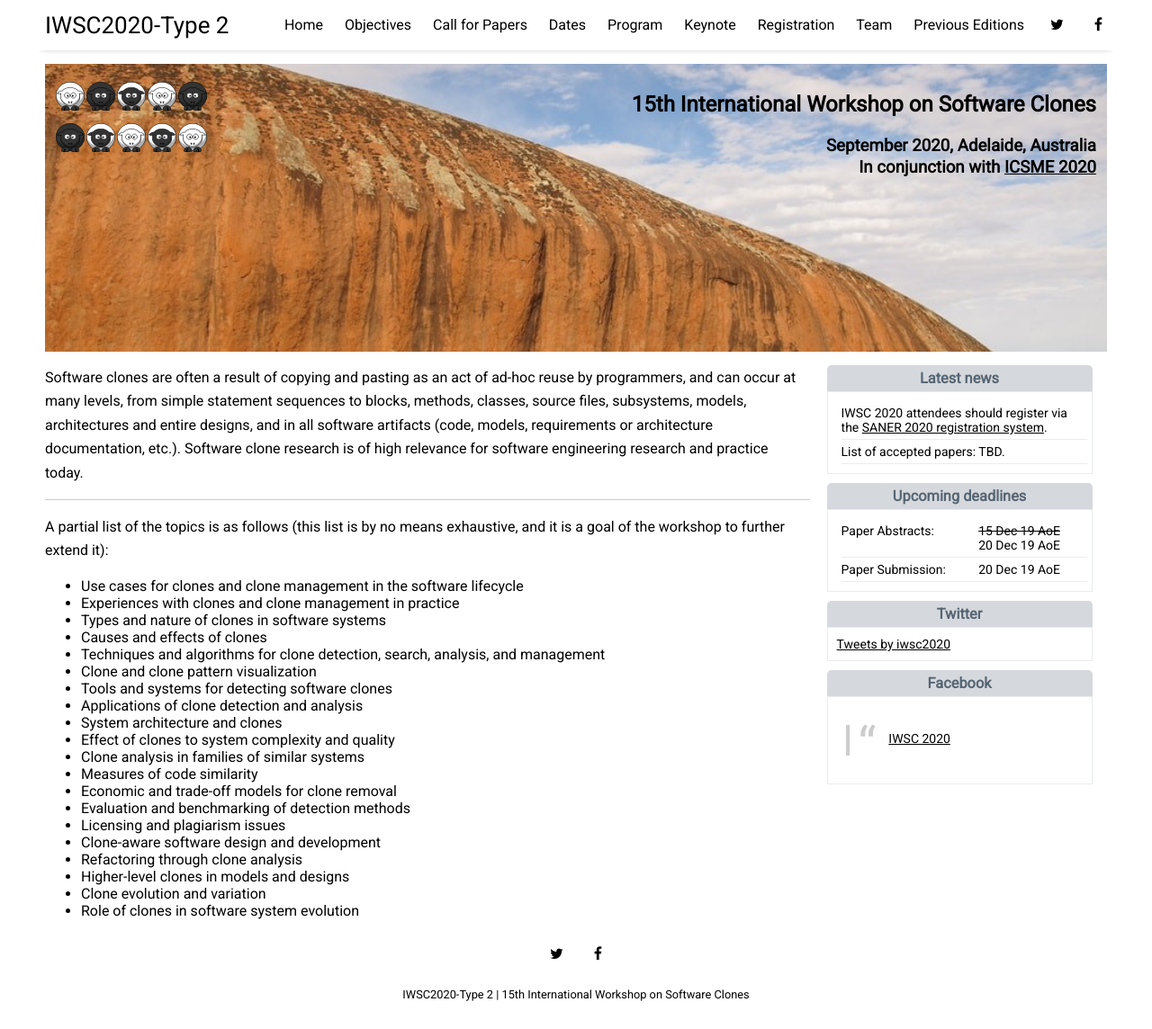
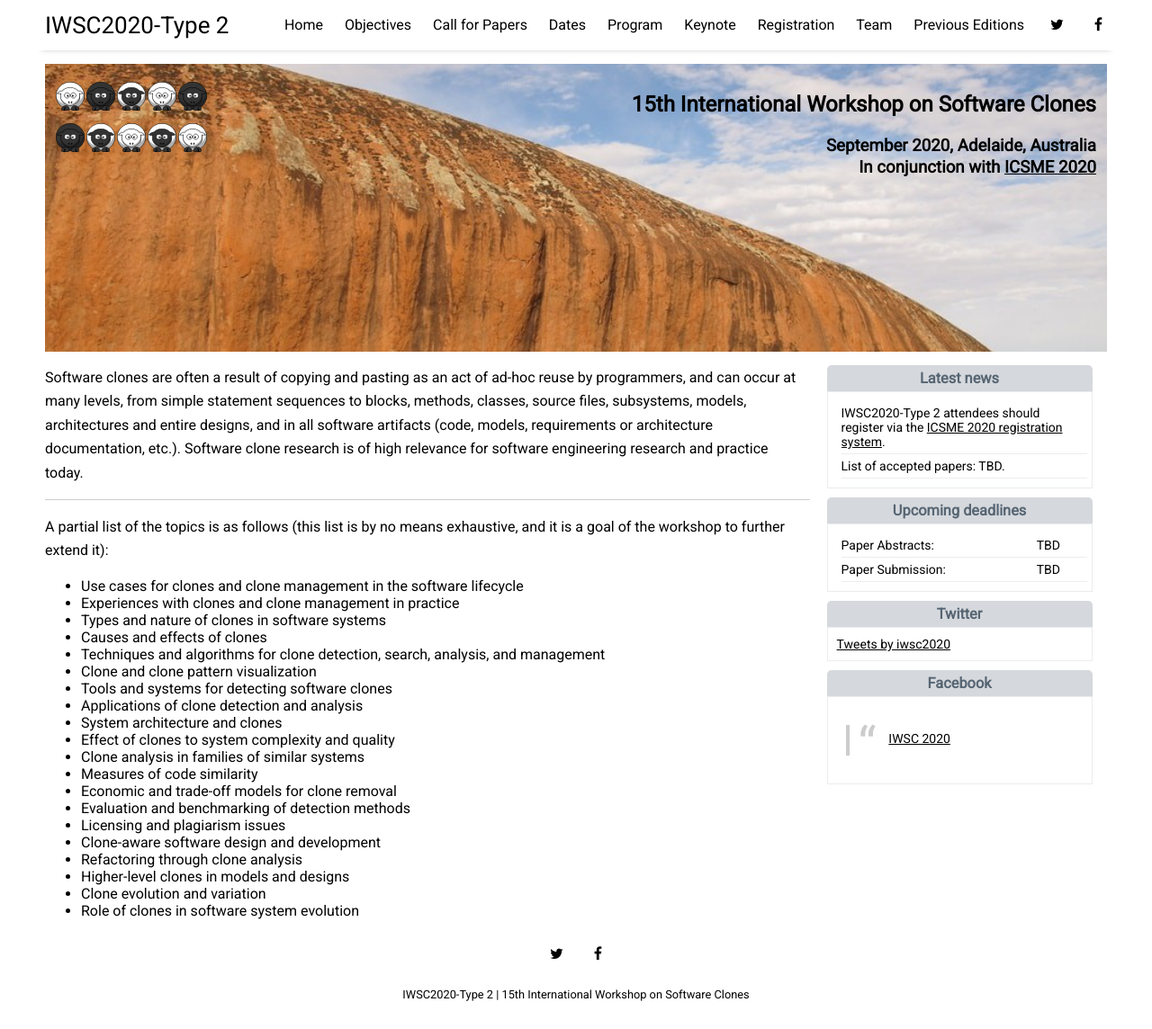
Before and after one commit to iwsc2020-type2/https-iwsc2020-type2.github.io-, a Jekyll site: the page built from index.html, in a window 1280 px wide and 1144 px high. Shown: the whole window at 90% size. Built offline with Jekyll 4.4.1, drawn with Linux system fonts in a browser that asks for light colours; nearby versions of some CDN libraries; the list of posts is cut into pages by our own code; comment, search, counter and statistics services are not loaded.

Commit message:
Update sidebar.html

```diff
--- a/_includes/sidebar.html
+++ b/_includes/sidebar.html
@@ -8,7 +8,7 @@
         <tr>
 
         <tr>
-          <td class="tg-col">IWSC 2020 attendees should register via the <a href="https://saner2020.csd.uwo.ca/">SANER 2020 registration system</a>.</td>
+          <td class="tg-col">IWSC2020-Type 2 attendees should register via the <a href="https://icsme2020.github.io/">ICSME 2020 registration system</a>.</td>
         </tr>
         <tr>
           <!---<th class="tg-col">List of accepted papers: <a href="https://iwsc2019.github.io/pages/program.html">here</a>.</th>--->
@@ -23,11 +23,11 @@
       <table class="tg">
         <tr>
           <td class="tg-col">Paper Abstracts:</td>
-          <td class="tg-col"><del>15 Dec 19 AoE</del> <br/> 20 Dec 19 AoE</td>
+          <td class="tg-col">TBD</td>
         </tr>
         <tr>
           <td class="tg-col">Paper Submission:</td>
-          <td class="tg-col">20 Dec 19 AoE</td>
+          <td class="tg-col">TBD</td>
         </tr>
       </table>
     </div>
```
